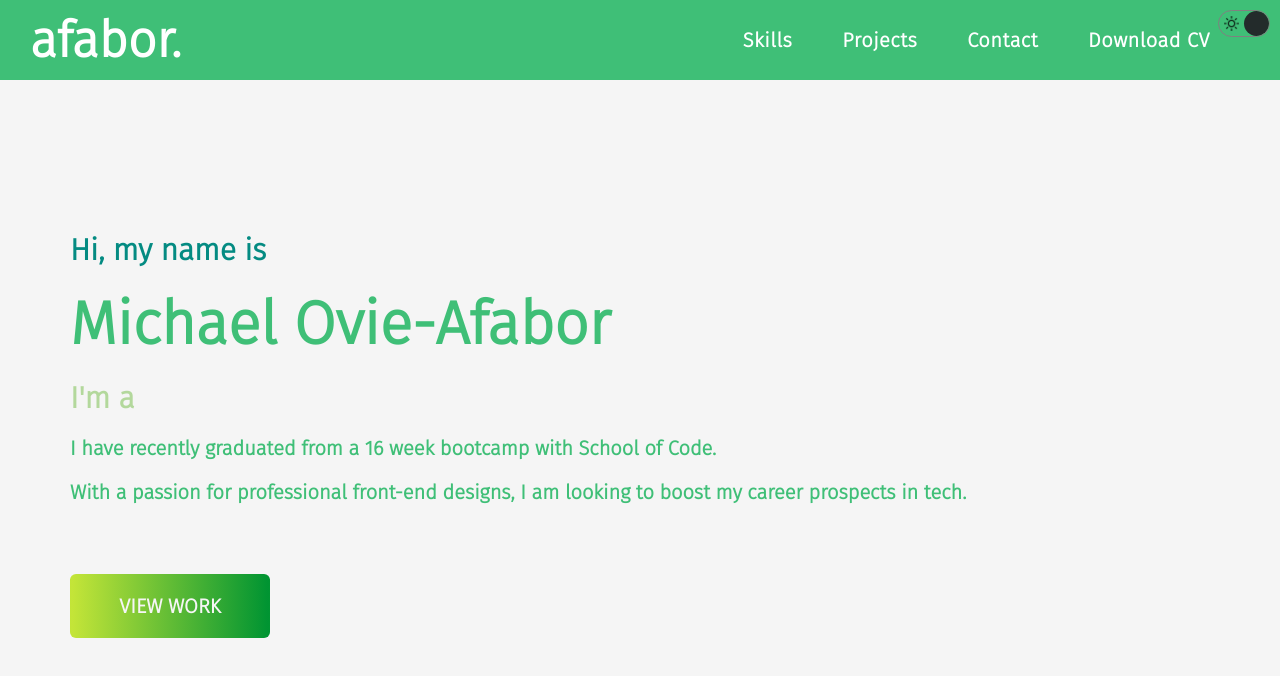
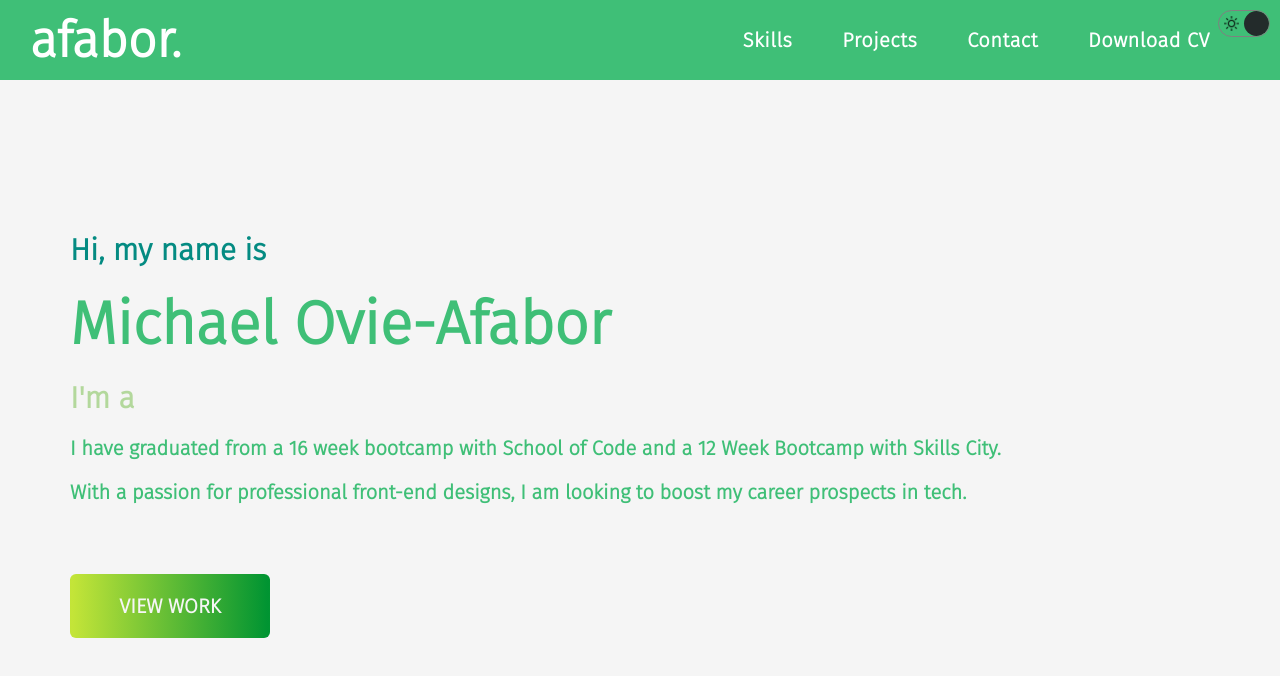
Before and after one commit to afabor/afabor-portfolio, a React (Create React App) app: page / in a window 1280 px wide. Shown: the top 676 px of the page. Built offline with nearby package versions, Linux system fonts and the light colour scheme.

Commit message:
intro page updated

```diff
--- a/src/components/Intro/index.jsx
+++ b/src/components/Intro/index.jsx
@@ -27,8 +27,8 @@ export default function Intro({ url }) {
         </h3>
         <div>
           <p>
-            I have recently graduated from a 16 week bootcamp with School of
-            Code.
+            I have graduated from a 16 week bootcamp with School of Code and a
+            12 Week Bootcamp with Skills City.
           </p>
           <p>
             With a passion for professional front-end designs, I am looking to
--- a/src/components/NavBar/navbar.css
+++ b/src/components/NavBar/navbar.css
@@ -22,7 +22,7 @@
   background-size: 200%;
   -webkit-background-clip: text;
   -webkit-text-fill-color: transparent;
-  transition: 0.3s ease-out;
+  transition: 0.5s ease-out;
 }
 .wrapper .left .logo:hover {
   background-position: -100%;
```
Also changed, not shown: 1 other file (tests, documents, lock files or other folders).
